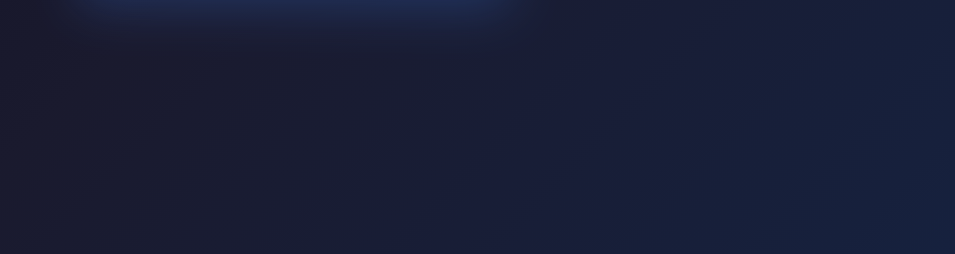
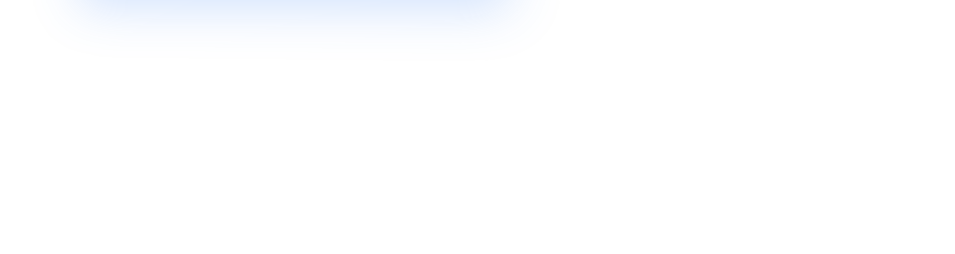
Before and after one commit to Joh4nn6/tne-digital-chile, a plain HTML site: page index.html in a window 1280 px wide. Shown: the part 546-800 px from the top of the page, without its empty margins (325-1280 px from the left). Drawn offline with Linux system fonts and the light colour scheme.

Commit message:
Update index.html

```diff
--- a/index.html
+++ b/index.html
@@ -13,7 +13,9 @@
 
         body {
             font-family: 'Inter', -apple-system, BlinkMacSystemFont, 'Segoe UI', Roboto, sans-serif;
-            background: linear-gradient(135deg, #0f0f23 0%, #1a1a2e 50%, #16213e 100%);
+            body {
+    background: transparent;
+};
             min-height: 100vh;
             display: flex;
             justify-content: center;
```
